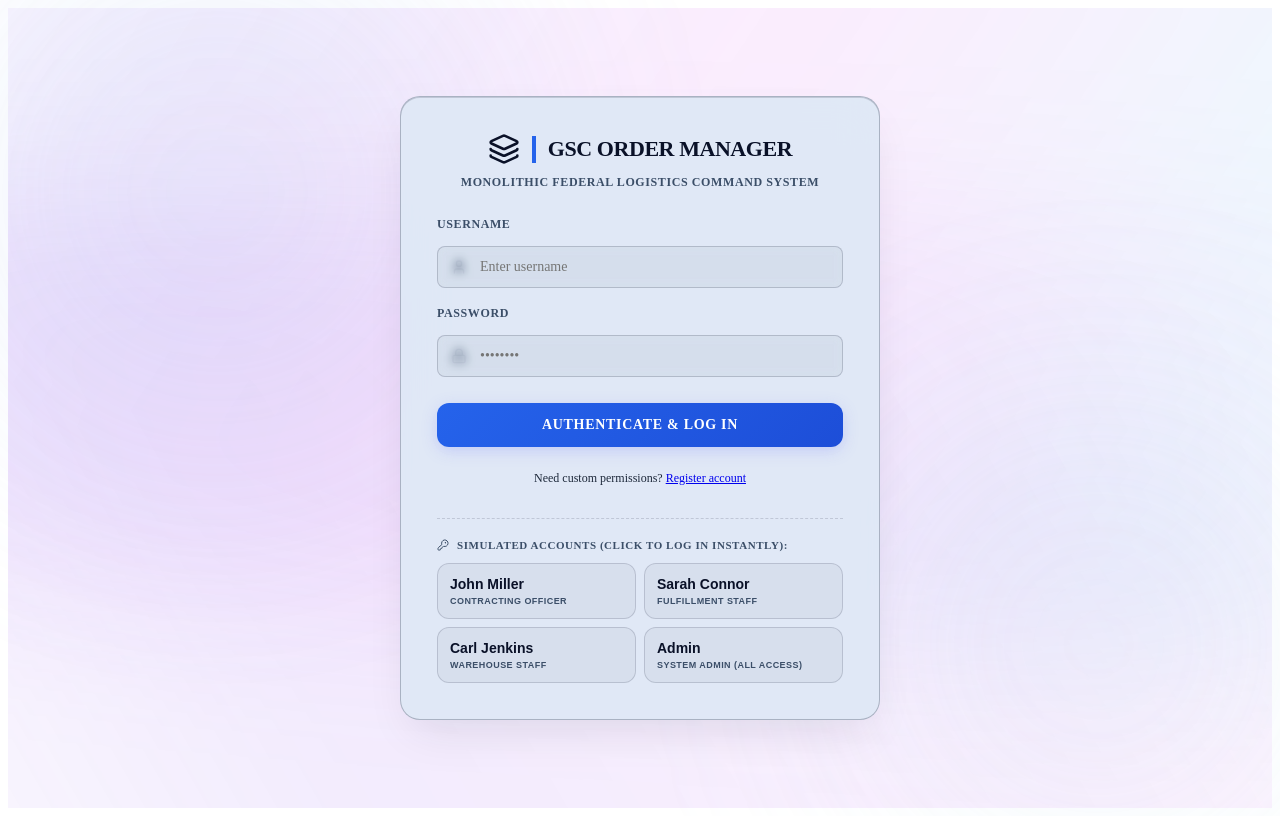
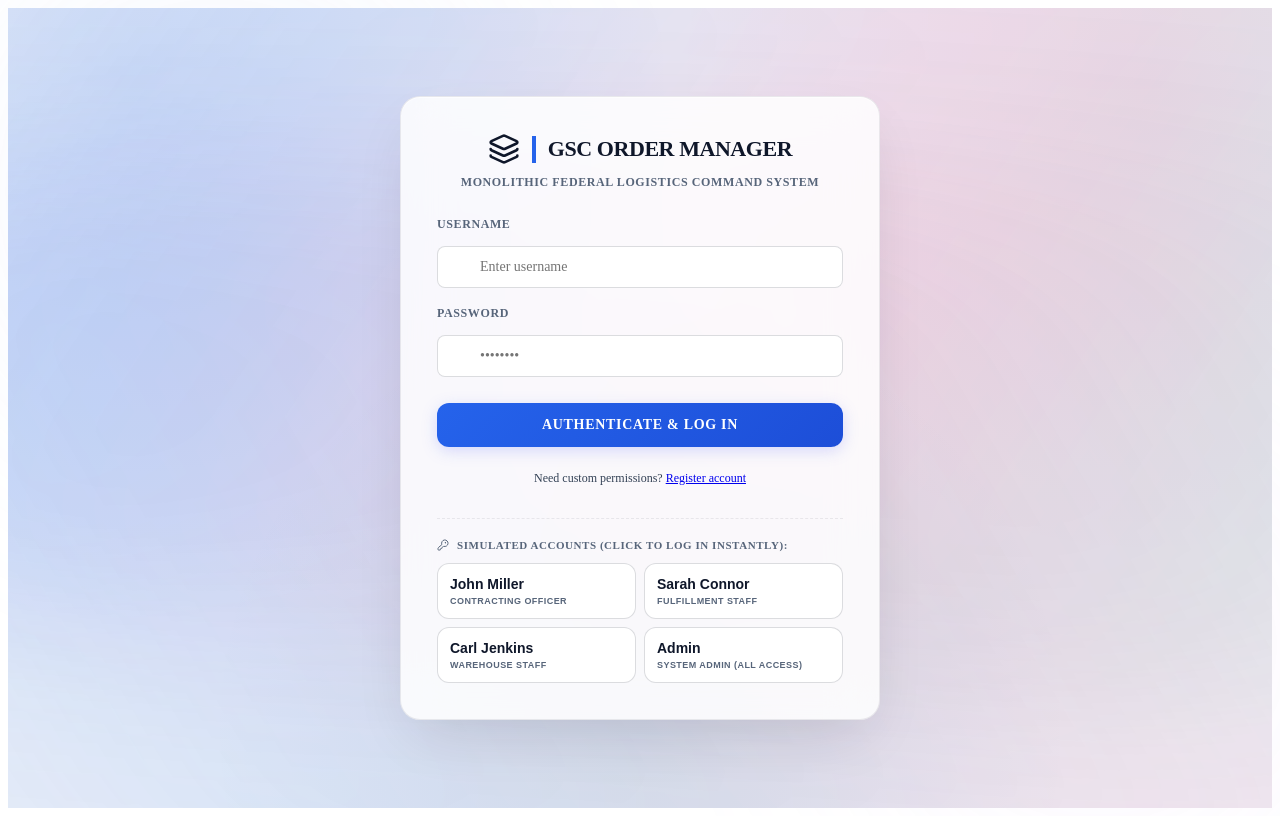
Before and after one commit to minhhai205/gsc-order-manager, a React (Vite) app in the folder frontend/: page /login in a window 1280 px wide. Built offline with nearby package versions, Linux system fonts and the light colour scheme.

Commit message:
feat: implement initial structural layouts and CSS-based analytical dashboard styles

```diff
--- a/frontend/src/App.css
+++ b/frontend/src/App.css
@@ -415,7 +415,8 @@ html.light .horizontal-bar-track {
   text-decoration: none;
 }
 html.light .quick-action-link-btn {
-  background: rgba(10, 17, 40, 0.04);
+  background: #ffffff;
+  border: 1px solid var(--border-medium);
 }
 .dark .quick-action-link-btn {
   background: rgba(0,0,0,0.15);
@@ -468,10 +469,13 @@ html.light .quick-action-link-btn {
   border-bottom: 1px solid var(--border-light);
 }
 html.light .audit-item {
-  background: rgba(10, 17, 40, 0.04);
+  background: #ffffff;
+  border-top: 1px solid var(--border-medium);
+  border-right: 1px solid var(--border-medium);
+  border-bottom: 1px solid var(--border-medium);
 }
 html.light .audit-item:hover {
-  background: rgba(10, 17, 40, 0.08);
+  background: var(--bg-secondary);
 }
 .dark .audit-item {
   background: rgba(0,0,0,0.15);
@@ -504,6 +508,11 @@ html.light .audit-item:hover {
   justify-content: center;
   position: relative;
   overflow: hidden;
+  background:
+    radial-gradient(circle at 10% 10%, rgba(37, 99, 235, 0.12) 0, transparent 40%),
+    radial-gradient(circle at 90% 10%, rgba(219, 39, 119, 0.08) 0, transparent 35%),
+    radial-gradient(circle at 50% 90%, rgba(15, 118, 110, 0.08) 0, transparent 45%),
+    #f1f5f9;
 }
 
 .silk-container {
@@ -511,7 +520,7 @@ html.light .audit-item:hover {
   inset: 0;
   overflow: hidden;
   z-index: 0;
-  opacity: 0.5;
+  opacity: 0.65;
   pointer-events: none;
 }
 
@@ -519,14 +528,21 @@ html.light .audit-item:hover {
   position: absolute;
   width: 150vw;
   height: 100vh;
-  background: linear-gradient(120deg, transparent 0%, rgba(124, 58, 237, 0.15) 25%, rgba(217, 70, 239, 0.2) 50%, rgba(14, 165, 233, 0.15) 75%, transparent 100%);
-  filter: blur(70px);
+  background: linear-gradient(
+    120deg,
+    transparent 0%,
+    rgba(37, 99, 235, 0.18) 28%,
+    rgba(219, 39, 119, 0.14) 52%,
+    rgba(15, 118, 110, 0.14) 74%,
+    transparent 100%
+  );
+  filter: blur(80px);
   transform-origin: center;
   animation: floatRibbon 18s ease-in-out infinite alternate;
 }
 
-.silk-1 { top: -25%; left: -25%; animation-delay: 0s; }
-.silk-2 { bottom: -25%; right: -25%; animation-duration: 22s; animation-direction: alternate-reverse; background: linear-gradient(240deg, transparent, rgba(217,70,239,0.15), rgba(124,58,237,0.2), transparent); }
+.silk-1 { top: -20%; left: -20%; animation-delay: 0s; }
+.silk-2 { bottom: -20%; right: -20%; animation-duration: 22s; animation-direction: alternate-reverse; background: linear-gradient(240deg, transparent, rgba(219,39,119,0.14), rgba(37,99,235,0.18), transparent); }
 
 @keyframes floatRibbon {
   0% { transform: rotate(-5deg) translate(0, 0) scale(1); }
@@ -539,23 +555,27 @@ html.light .audit-item:hover {
   z-index: 10;
   width: 100%;
   max-width: 480px;
-  background: rgba(15, 23, 42, 0.7);
-  backdrop-filter: blur(20px);
-  -webkit-backdrop-filter: blur(20px);
-  border: 1px solid rgba(255, 255, 255, 0.08);
-  box-shadow: 0 30px 60px -12px rgba(0, 0, 0, 0.5), inset 0 1px 0 rgba(255, 255, 255, 0.1);
+  background: rgba(255, 255, 255, 0.85);
+  backdrop-filter: blur(24px);
+  -webkit-backdrop-filter: blur(24px);
+  border: 1px solid rgba(15, 23, 42, 0.08);
+  box-shadow:
+    0 24px 60px -18px rgba(15, 23, 42, 0.15),
+    inset 0 1px 0 rgba(255, 255, 255, 0.6);
   border-radius: var(--border-radius-lg);
   padding: 36px;
   display: flex;
   flex-direction: column;
   gap: 24px;
-  color: #ffffff;
+  color: var(--text-primary);
 }
 
 html.light .glass-panel.auth-card, :root:not(.dark) .glass-panel.auth-card {
-  background: var(--card-bg);
-  box-shadow: 0 20px 45px -12px rgba(10, 17, 40, 0.1), inset 0 1px 0 rgba(10, 17, 40, 0.15);
-  border-color: var(--border-medium);
+  background: rgba(255, 255, 255, 0.85);
+  box-shadow:
+    0 24px 60px -18px rgba(15, 23, 42, 0.15),
+    inset 0 1px 0 rgba(255, 255, 255, 0.6);
+  border-color: rgba(15, 23, 42, 0.08);
   color: var(--text-primary);
 }
 
@@ -665,10 +685,11 @@ html.light .glass-panel.auth-card, :root:not(.dark) .glass-panel.auth-card {
   gap: 4px;
 }
 html.light .quick-login-btn {
-  background: rgba(10, 17, 40, 0.04);
+  background: #ffffff;
+  border: 1px solid var(--border-medium);
 }
 html.light .quick-login-btn:hover {
-  background: rgba(10, 17, 40, 0.08);
+  background: var(--bg-secondary);
 }
 .dark .quick-login-btn {
   background: rgba(0, 0, 0, 0.25);
--- a/frontend/src/index.css
+++ b/frontend/src/index.css
@@ -22,247 +22,243 @@
   --border-radius-lg: 20px;
   --border-radius-xl: 30px;
 
-  /* default Theme Variables: Premium Indigo & Sky */
-  --bg-primary: #060814;
-  --bg-secondary: #0c0f22;
-  --text-primary: #f8fafc;
-  --text-secondary: #cbd5e1;
-  --text-muted: #94a3b8;
-  --card-bg: rgba(12, 15, 34, 0.7);
-  --border-light: rgba(129, 140, 248, 0.1);
-  --border-medium: rgba(129, 140, 248, 0.2);
-  --border-focus: #818cf8;
-  --color-focus: #4f46e5;
-  --color-primary: #818cf8;
-  --color-primary-light: rgba(129, 140, 248, 0.12);
-  --color-secondary: #38bdf8;
-  --color-secondary-light: rgba(56, 189, 248, 0.12);
+  /* Default Theme Variables: Premium Modern Slate & Sapphire */
+  --bg-primary: #f1f5f9;
+  --bg-secondary: #e2e8f0;
+  --text-primary: #0f172a;
+  --text-secondary: #334155;
+  --text-muted: #57657a;
+  --card-bg: #ffffff;
+  --card-bg-subtle: #f8fafc;
+  --border-light: rgba(15, 23, 42, 0.08);
+  --border-medium: rgba(15, 23, 42, 0.15);
+  --border-focus: #3b82f6;
+  --color-focus: #1d4ed8;
+  --color-primary: #2563eb;
+  --color-primary-light: rgba(37, 99, 235, 0.05);
+  --color-secondary: #0f766e;
+  --color-secondary-light: rgba(15, 118, 110, 0.05);
 
-  --color-success: #34d399;
-  --color-success-bg: rgba(52, 211, 153, 0.12);
-  --color-warning: #fbbf24;
-  --color-warning-bg: rgba(251, 191, 36, 0.12);
-  --color-danger: #f87171;
-  --color-danger-bg: rgba(248, 113, 113, 0.12);
-  --color-info: #60a5fa;
-  --color-info-bg: rgba(96, 165, 250, 0.12);
+  --color-success: #15803d;
+  --color-success-bg: rgba(21, 128, 61, 0.08);
+  --color-warning: #b45309;
+  --color-warning-bg: rgba(180, 83, 9, 0.08);
+  --color-danger: #be123c;
+  --color-danger-bg: rgba(190, 18, 60, 0.08);
+  --color-info: #0369a1;
+  --color-info-bg: rgba(3, 105, 161, 0.08);
 
-  --shadow-sm: 0 2px 8px rgba(0, 0, 0, 0.2);
-  --shadow-md: 0 10px 30px -5px rgba(0, 0, 0, 0.4);
-  --shadow-lg: 0 20px 50px -15px rgba(0, 0, 0, 0.6);
-  --shadow-glow: 0 0 25px rgba(129, 140, 248, 0.20);
-  --glow-1: hsla(250, 65%, 65%, 0.15);
-  --glow-2: hsla(190, 55%, 75%, 0.12);
+  --shadow-sm: 0 1px 3px rgba(15, 23, 42, 0.05), 0 1px 2px rgba(15, 23, 42, 0.02);
+  --shadow-md: 0 10px 15px -3px rgba(15, 23, 42, 0.08), 0 4px 6px -2px rgba(15, 23, 42, 0.04);
+  --shadow-lg: 0 20px 25px -5px rgba(15, 23, 42, 0.1), 0 10px 10px -5px rgba(15, 23, 42, 0.04);
+  --shadow-glow: 0 0 15px rgba(37, 99, 235, 0.08);
+  --glow-1: hsla(220, 85%, 85%, 0.16);
+  --glow-2: hsla(270, 75%, 85%, 0.14);
 
-  --scrollbar-thumb: #2d3748;
-  --scrollbar-track: #0a0d16;
+  --scrollbar-thumb: #cbd5e1;
+  --scrollbar-track: #f1f5f9;
 
   box-sizing: border-box;
 }
 
 /* ═══════════════════════════════════════════════════════
-   SEASONAL HIGHLIGHT THEMES (Accents & Ambient Glows)
+   SEASONAL HIGHLIGHT THEMES (Elegant Accent Outlines Only)
    ═══════════════════════════════════════════════════════ */
 
-/* 1. Tết / Xuân Theme: Majestic Imperial Red & Royal Gold */
+/* 1. Tết / Xuân Theme: Crimson & Warm Amber Accents */
 body.tet {
-  --border-focus: #f87171;
-  --color-focus: #b91c1c;
-  --color-primary: #ef4444; /* Imperial Red */
-  --color-primary-light: rgba(239, 68, 68, 0.15);
-  --color-secondary: #fbbf24; /* Royal Gold */
-  --color-secondary-light: rgba(251, 191, 36, 0.15);
-  --shadow-glow: 0 0 25px rgba(239, 68, 68, 0.25);
-  --glow-1: hsla(10, 85%, 62%, 0.20);
-  --glow-2: hsla(45, 85%, 65%, 0.15);
+  --border-focus: #b91c1c;
+  --color-focus: #991b1b;
+  --color-primary: #b91c1c;
+  --color-primary-light: rgba(185, 28, 28, 0.05);
+  --color-secondary: #b45309;
+  --color-secondary-light: rgba(180, 83, 9, 0.05);
+  --shadow-glow: 0 0 15px rgba(185, 28, 28, 0.08);
+  --glow-1: hsla(10, 85%, 85%, 0.18);
+  --glow-2: hsla(45, 85%, 85%, 0.15);
 }
 
-/* 2. Spring Theme: Fresh Cherry Blossom Pink & Mint Green */
+/* 2. Spring Theme: Pink Blossom & Mint Accents */
 body.spring {
-  --border-focus: #f472b6;
-  --color-focus: #db2777;
-  --color-primary: #f472b6; /* Cherry Blossom Pink */
-  --color-primary-light: rgba(244, 114, 182, 0.15);
-  --color-secondary: #34d399; /* Mint Green */
-  --color-secondary-light: rgba(52, 211, 153, 0.15);
-  --shadow-glow: 0 0 25px rgba(244, 114, 182, 0.25);
-  --glow-1: hsla(335, 75%, 70%, 0.18);
-  --glow-2: hsla(150, 60%, 75%, 0.15);
+  --border-focus: #db2777;
+  --color-focus: #be185d;
+  --color-primary: #db2777;
+  --color-primary-light: rgba(219, 39, 119, 0.05);
+  --color-secondary: #0f766e;
+  --color-secondary-light: rgba(15, 118, 110, 0.05);
+  --shadow-glow: 0 0 15px rgba(219, 39, 119, 0.08);
+  --glow-1: hsla(335, 75%, 85%, 0.16);
+  --glow-2: hsla(150, 60%, 85%, 0.14);
 }
 
-/* 3. Summer Theme: Deep Ocean Turquoise & Warm Sunshine Gold */
+/* 3. Summer Theme: Turquoise Ocean & Copper Accents */
 body.summer {
-  --border-focus: #06b6d4;
-  --color-focus: #0891b2;
-  --color-primary: #06b6d4; /* Ocean Turquoise */
-  --color-primary-light: rgba(6, 182, 212, 0.15);
-  --color-secondary: #f59e0b; /* Sunshine Gold */
-  --color-secondary-light: rgba(245, 158, 11, 0.15);
-  --shadow-glow: 0 0 25px rgba(6, 182, 212, 0.25);
-  --glow-1: hsla(190, 80%, 65%, 0.20);
-  --glow-2: hsla(40, 80%, 70%, 0.15);
+  --border-focus: #0284c7;
+  --color-focus: #0369a1;
+  --color-primary: #0284c7;
+  --color-primary-light: rgba(2, 132, 199, 0.05);
+  --color-secondary: #b45309;
+  --color-secondary-light: rgba(180, 83, 9, 0.05);
+  --shadow-glow: 0 0 15px rgba(2, 132, 199, 0.08);
+  --glow-1: hsla(190, 80%, 85%, 0.18);
+  --glow-2: hsla(40, 80%, 85%, 0.15);
 }
 
-/* 4. Autumn Theme: Copper Orange & Golden Maple Yellow */
+/* 4. Autumn Theme: Terracotta Orange & Bronze Accents */
 body.autumn {
-  --border-focus: #f97316;
-  --color-focus: #c2410c;
-  --color-primary: #f97316; /* Copper Orange */
-  --color-primary-light: rgba(249, 115, 22, 0.15);
-  --color-secondary: #fbbf24; /* Maple Gold */
-  --color-secondary-light: rgba(251, 191, 36, 0.15);
-  --shadow-glow: 0 0 25px rgba(249, 115, 22, 0.25);
-  --glow-1: hsla(25, 80%, 60%, 0.20);
-  --glow-2: hsla(45, 80%, 65%, 0.15);
+  --border-focus: #c2410c;
+  --color-focus: #9a3412;
+  --color-primary: #c2410c;
+  --color-primary-light: rgba(194, 65, 12, 0.05);
+  --color-secondary: #a16207;
+  --color-secondary-light: rgba(161, 98, 7, 0.05);
+  --shadow-glow: 0 0 15px rgba(194, 65, 12, 0.08);
+  --glow-1: hsla(25, 80%, 85%, 0.18);
+  --glow-2: hsla(45, 80%, 85%, 0.15);
 }
 
-/* 5. Winter Theme: Glacier Blue & Polar Silver Mint */
+/* 5. Winter Theme: Glacier Blue & Deep Pine Accents */
 body.winter {
-  --border-focus: #38bdf8;
-  --color-focus: #0284c7;
-  --color-primary: #38bdf8; /* Glacier Blue */
-  --color-primary-light: rgba(56, 189, 248, 0.15);
-  --color-secondary: #a7f3d0; /* Silver Mint */
-  --color-secondary-light: rgba(167, 243, 208, 0.15);
-  --shadow-glow: 0 0 25px rgba(56, 189, 248, 0.25);
-  --glow-1: hsla(210, 80%, 75%, 0.20);
-  --glow-2: hsla(170, 60%, 80%, 0.15);
+  --border-focus: #0369a1;
+  --color-focus: #1d4ed8;
+  --color-primary: #0369a1;
+  --color-primary-light: rgba(3, 105, 161, 0.05);
+  --color-secondary: #0f766e;
+  --color-secondary-light: rgba(15, 118, 110, 0.05);
+  --shadow-glow: 0 0 15px rgba(3, 105, 161, 0.08);
+  --glow-1: hsla(210, 80%, 85%, 0.18);
+  --glow-2: hsla(170, 60%, 85%, 0.14);
 }
 
 /* ═══════════════════════════════════════════════════════
-   LIGHT MODE CONTRAST OVERRIDES (Beautiful, non-glare, non-grey)
+   LIGHT MODE CONTRAST OVERRIDES (Modern slate neutral Canvas)
    ═══════════════════════════════════════════════════════ */
 html.light body {
-  --bg-primary: #cbd8f0; /* Soft slate-tinted periwinkle (no glare, distinctly colored) */
-  --bg-secondary: #b3c7e8; /* Richer slate background */
-  --text-primary: #0a1128; /* Deep navy-slate (high contrast) */
-  --text-secondary: #1e293b; /* Mid navy-slate */
-  --text-muted: #3b4e68; /* Tinted readable muted text (no pure grey) */
-  --card-bg: rgba(223, 232, 246, 0.95); /* Light periwinkle card background, distinctly colored, non-white */
-  --border-light: rgba(10, 17, 40, 0.15);
-  --border-medium: rgba(10, 17, 40, 0.25);
+  --bg-primary: #f1f5f9;
+  --bg-secondary: #e2e8f0;
+  --text-primary: #0f172a;
+  --text-secondary: #334155;
+  --text-muted: #57657a;
+  --card-bg: #ffffff;
+  --card-bg-subtle: #f8fafc;
+  --border-light: rgba(15, 23, 42, 0.08);
+  --border-medium: rgba(15, 23, 42, 0.15);
   --border-focus: #3b82f6;
-  --color-focus: #1d4ed8; /* Darker navy blue for premium gradient stop */
+  --color-focus: #1d4ed8;
   --color-primary: #2563eb;
-  --color-primary-light: rgba(37, 99, 235, 0.08);
-  --color-secondary: #0284c7;
-  --color-secondary-light: rgba(2, 132, 199, 0.08);
+  --color-primary-light: rgba(37, 99, 235, 0.05);
+  --color-secondary: #0f766e;
+  --color-secondary-light: rgba(15, 118, 110, 0.05);
 
-  --color-success: #16a34a;
-  --color-success-bg: rgba(22, 163, 74, 0.12);
-  --color-warning: #ea580c;
-  --color-warning-bg: rgba(234, 88, 12, 0.12);
-  --color-danger: #dc2626;
-  --color-danger-bg: rgba(220, 38, 38, 0.12);
-  --color-info: #0284c7;
-  --color-info-bg: rgba(2, 132, 199, 0.12);
+  --color-success: #15803d;
+  --color-success-bg: rgba(21, 128, 61, 0.08);
+  --color-warning: #b45309;
+  --color-warning-bg: rgba(180, 83, 9, 0.08);
+  --color-danger: #be123c;
+  --color-danger-bg: rgba(190, 18, 60, 0.08);
+  --color-info: #0369a1;
+  --color-info-bg: rgba(3, 105, 161, 0.08);
 
-  --shadow-sm: 0 2px 8px rgba(0, 0, 0, 0.08);
-  --shadow-md: 0 10px 30px -5px rgba(0, 0, 0, 0.12);
-  --shadow-lg: 0 20px 40px -15px rgba(0, 0, 0, 0.16);
-  --shadow-glow: 0 0 25px rgba(37, 99, 235, 0.2);
-  --glow-1: hsla(220, 65%, 80%, 0.25);
-  --glow-2: hsla(200, 55%, 85%, 0.25);
-  --scrollbar-thumb: #94a3b8;
-  --scrollbar-track: #cbd8f0;
+  --shadow-sm: 0 1px 3px rgba(15, 23, 42, 0.05), 0 1px 2px rgba(15, 23, 42, 0.02);
+  --shadow-md: 0 10px 15px -3px rgba(15, 23, 42, 0.08), 0 4px 6px -2px rgba(15, 23, 42, 0.04);
+  --shadow-lg: 0 20px 25px -5px rgba(15, 23, 42, 0.1), 0 10px 10px -5px rgba(15, 23, 42, 0.04);
+  --shadow-glow: 0 0 15px rgba(37, 99, 235, 0.08);
+  --glow-1: hsla(220, 85%, 85%, 0.16);
+  --glow-2: hsla(270, 75%, 85%, 0.14);
+  --scrollbar-thumb: #cbd5e1;
+  --scrollbar-track: #f1f5f9;
 }
 
 html.light .btn-secondary {
-  background: rgba(10, 17, 40, 0.06);
+  background: #ffffff;
   color: var(--text-primary);
-  border: 1px solid rgba(10, 17, 40, 0.15);
+  border: 1px solid var(--border-medium);
 }
 html.light .btn-secondary:hover {
-  background: rgba(10, 17, 40, 0.12);
+  background: var(--bg-secondary);
 }
 
 /* Light mode individual theme overrides to keep contrast high and theme colors beautiful */
 html.light body.tet {
-  --bg-primary: #fbcbcb; /* Beautiful rich pastel rose */
-  --bg-secondary: #f7a8a8; /* Deeper pastel rose */
-  --card-bg: #fde2e2; /* Beautiful rose-tinted cream, clearly pink, non-white */
-  --text-primary: #5c0f0f; /* Deep dark mahogany crimson */
-  --text-secondary: #7a1515;
-  --text-muted: #9c2727;
-  --border-light: rgba(92, 15, 15, 0.18);
-  --border-medium: rgba(92, 15, 15, 0.3);
+  --border-focus: #b91c1c;
   --color-focus: #991b1b;
-  --color-primary: #ef4444;
-  --color-secondary: #d97706;
+  --color-primary: #b91c1c;
+  --color-primary-light: rgba(185, 28, 28, 0.05);
+  --color-secondary: #b45309;
+  --color-secondary-light: rgba(180, 83, 9, 0.05);
+  --shadow-glow: 0 0 15px rgba(185, 28, 28, 0.06);
+  --glow-1: rgba(185, 28, 28, 0.02);
+  --glow-2: rgba(180, 83, 9, 0.02);
 }
 
 html.light body.spring {
-  --bg-primary: #c2eed5; /* Beautiful pastel mint green */
-  --bg-secondary: #9fe2bd; /* Deeper mint green */
-  --card-bg: #dcf6e7; /* Soft light mint/sage, distinctly colored green-tint, non-white */
-  --text-primary: #042f1a; /* Deep forest dark green */
-  --text-secondary: #064e2d;
-  --text-muted: #0b7244;
-  --border-light: rgba(4, 47, 26, 0.18);
-  --border-medium: rgba(4, 47, 26, 0.3);
+  --border-focus: #db2777;
   --color-focus: #be185d;
-  --color-primary: #ec4899; /* Cherry Blossom Pink */
-  --color-secondary: #10b981;
+  --color-primary: #db2777;
+  --color-primary-light: rgba(219, 39, 119, 0.05);
+  --color-secondary: #0f766e;
+  --color-secondary-light: rgba(15, 118, 110, 0.05);
+  --shadow-glow: 0 0 15px rgba(219, 39, 119, 0.06);
+  --glow-1: rgba(219, 39, 119, 0.02);
+  --glow-2: rgba(15, 118, 110, 0.02);
 }
 
 html.light body.summer {
-  --bg-primary: #bee5f7; /* Beautiful soft sky-blue/cyan */
-  --bg-secondary: #90d3f2;
-  --card-bg: #d5effb; /* Soft ice blue, distinctly blue and non-white */
-  --text-primary: #042e47; /* Deep ocean blue */
-  --text-secondary: #084c70;
-  --text-muted: #0a699c;
-  --border-light: rgba(4, 46, 71, 0.18);
-  --border-medium: rgba(4, 46, 71, 0.3);
-  --color-focus: #0e7490;
-  --color-primary: #06b6d4;
-  --color-secondary: #d97706;
+  --border-focus: #0284c7;
+  --color-focus: #0369a1;
+  --color-primary: #0284c7;
+  --color-primary-light: rgba(2, 132, 199, 0.05);
+  --color-secondary: #b45309;
+  --color-secondary-light: rgba(180, 83, 9, 0.05);
+  --shadow-glow: 0 0 15px rgba(2, 132, 199, 0.06);
+  --glow-1: rgba(2, 132, 199, 0.02);
+  --glow-2: rgba(180, 83, 9, 0.02);
 }
 
 html.light body.autumn {
-  --bg-primary: #f5dfbe; /* Beautiful warm pastel tan/beige */
-  --bg-secondary: #ebce9d;
-  --card-bg: #faedd9; /* Soft golden-sand cream, rich tint, non-white */
-  --text-primary: #3d1703; /* Deep dark espresso/copper brown */
-  --text-secondary: #5c2509;
-  --text-muted: #853b0e;
-  --border-light: rgba(61, 23, 3, 0.18);
-  --border-medium: rgba(61, 23, 3, 0.3);
+  --border-focus: #c2410c;
   --color-focus: #9a3412;
-  --color-primary: #ea580c;
-  --color-secondary: #d97706;
+  --color-primary: #c2410c;
+  --color-primary-light: rgba(194, 65, 12, 0.05);
+  --color-secondary: #a16207;
+  --color-secondary-light: rgba(161, 98, 7, 0.05);
+  --shadow-glow: 0 0 15px rgba(194, 65, 12, 0.06);
+  --glow-1: rgba(194, 65, 12, 0.02);
+  --glow-2: rgba(161, 98, 7, 0.02);
 }
 
 html.light body.winter {
-  --bg-primary: #cce3f0; /* Beautiful icy slate pastel */
-  --bg-secondary: #adcfdf;
-  --card-bg: #e1eff6; /* Soft glacier blue, distinctly colored, non-white */
-  --text-primary: #051c33; /* Deep midnight navy */
-  --text-secondary: #0a3055;
-  --text-muted: #154c80;
-  --border-light: rgba(5, 28, 51, 0.18);
-  --border-medium: rgba(5, 28, 51, 0.3);
-  --color-focus: #0369a1;
-  --color-primary: #0284c7;
-  --color-secondary: #10b981;
+  --border-focus: #0369a1;
+  --color-focus: #1d4ed8;
+  --color-primary: #0369a1;
+  --color-primary-light: rgba(3, 105, 161, 0.05);
+  --color-secondary: #0f766e;
+  --color-secondary-light: rgba(15, 118, 110, 0.05);
+  --shadow-glow: 0 0 15px rgba(3, 105, 161, 0.06);
+  --glow-1: rgba(3, 105, 161, 0.02);
+  --glow-2: rgba(15, 118, 110, 0.02);
 }
 
-/* Light mode transparency and input overrides - strictly no pure white transparent glare */
+/* Light mode transparency and input overrides - clean neutral borders and tints */
 html.light input, html.light select, html.light textarea {
-  background-color: rgba(10, 17, 40, 0.04);
-  border: 1px solid rgba(10, 17, 40, 0.18);
+  background-color: #ffffff;
+  border: 1px solid var(--border-medium);
+  color: var(--text-primary);
 }
 html.light input:focus, html.light select:focus, html.light textarea:focus {
-  background-color: rgba(10, 17, 40, 0.08);
+  background-color: #ffffff;
+  border-color: var(--border-focus);
 }
 html.light .table-container {
-  background: rgba(10, 17, 40, 0.02);
+  background: #ffffff;
+  border: 1px solid var(--border-medium);
 }
 html.light .premium-table th {
-  background: rgba(10, 17, 40, 0.05);
+  background: var(--bg-secondary);
+  border-bottom: 2px solid var(--border-medium);
 }
 html.light .premium-table tbody tr:hover td {
-  background-color: rgba(10, 17, 40, 0.04);
+  background-color: var(--bg-primary);
 }
 
 /* Apply background canvas drifts */
```
